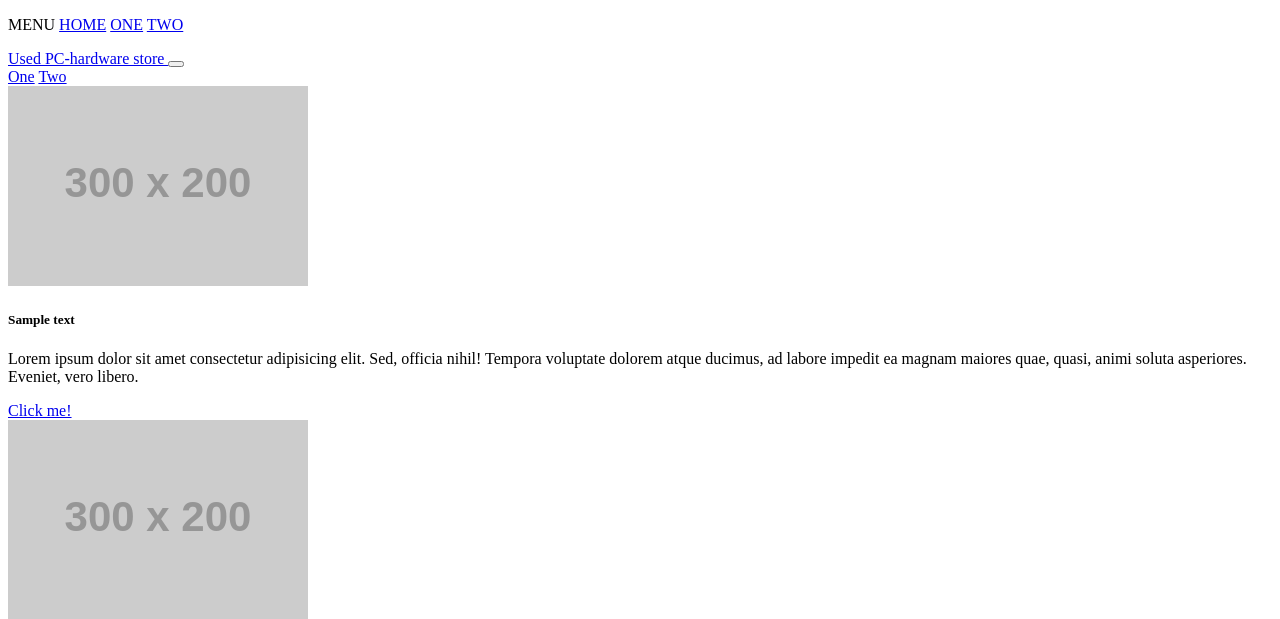
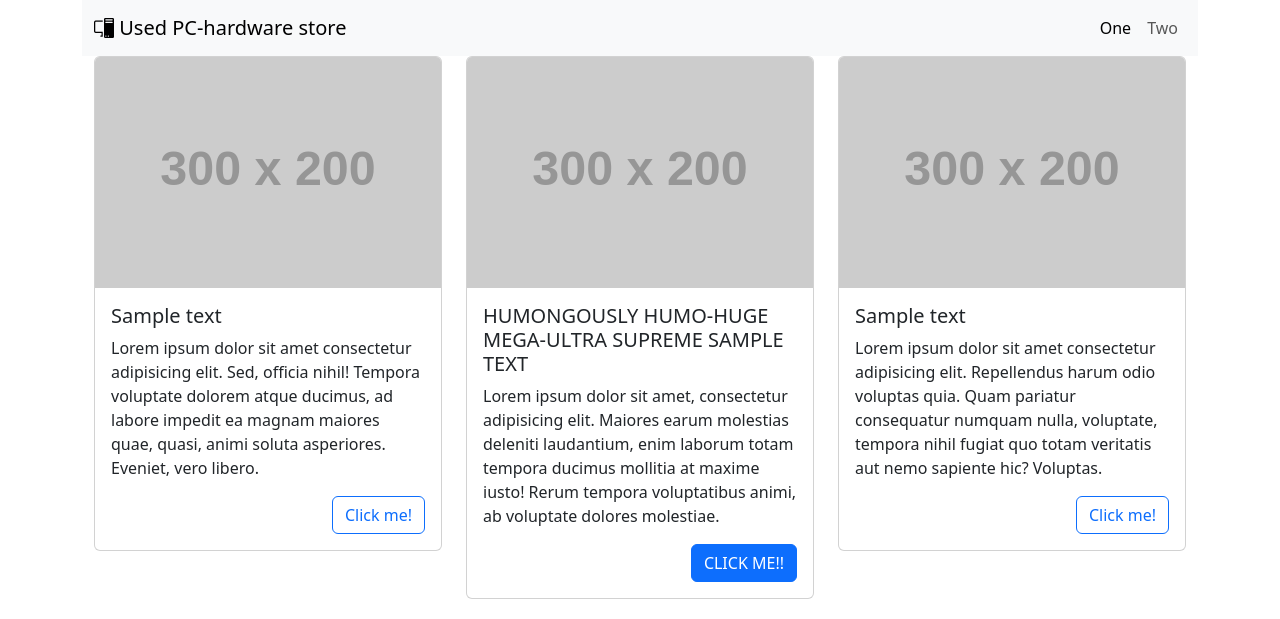
Before and after one commit to gyarab/2024_wt_prj_wimmer, a Django app: page /homepage in a window 1280 px wide. Shown: the top 619 px of the page. Run offline with Django 5.2, Linux system fonts and the light colour scheme; grey boxes labelled with a size stand in for pictures from a placeholder-image service; some libraries are stand-ins or nearby versions.

Commit message:
fix some minor issues

```diff
--- a/prj/main/templates/main/base.html
+++ b/prj/main/templates/main/base.html
@@ -4,15 +4,11 @@
     <meta charset="UTF-8">
     <meta name="viewport" content="width=device-width, initial-scale=1.0">
     <title>Used PC Hardware Store</title>
+    <link href="https://cdn.jsdelivr.net/npm/bootstrap@5.3.3/dist/css/bootstrap.min.css" rel="stylesheet" integrity="sha384-QWTKZyjpPEjISv5WaRU9OFeRpok6YctnYmDr5pNlyT2bRjXh0JMhjY6hW+ALEwIH" crossorigin="anonymous">
+	<link rel="stylesheet" href="https://cdn.jsdelivr.net/npm/bootstrap-icons@1.11.3/font/bootstrap-icons.min.css">
 </head>
 <body>
     <div class="container">
-        <p>
-            MENU
-            <a href="./homepage">HOME</a>
-            <a href="./one">ONE</a>
-            <a href="./two">TWO</a>
-        </p>
         {% block content %}
             Tady bude obsah
         {% endblock %}
--- a/prj/main/templates/main/homepage.html
+++ b/prj/main/templates/main/homepage.html
@@ -14,8 +14,8 @@
 
         <div class="collapse navbar-collapse justify-content-end" id="navbarNavAltMarkup">
             <div class="navbar-nav">
-                <a class="nav-link active" aria-current="page" href="./one.html">One</a>
-                <a class="nav-link" href="./two.html">Two</a>
+                <a class="nav-link active" aria-current="page" href="./one">One</a>
+                <a class="nav-link" href="./two">Two</a>
             </div>
         </div>
 
--- a/prj/main/templates/main/one.html
+++ b/prj/main/templates/main/one.html
@@ -1,6 +1,7 @@
 {% extends 'main/base.html' %}
 
 {% block content %}
+    <a href="./homepage">HOME</a>
     <h1>
         One
     </h1>
--- a/prj/main/templates/main/two.html
+++ b/prj/main/templates/main/two.html
@@ -1,6 +1,7 @@
 {% extends 'main/base.html' %}
 
 {% block content %}
+    <a href="./homepage">HOME</a>
     <h1>
         Two
     </h1>
```
